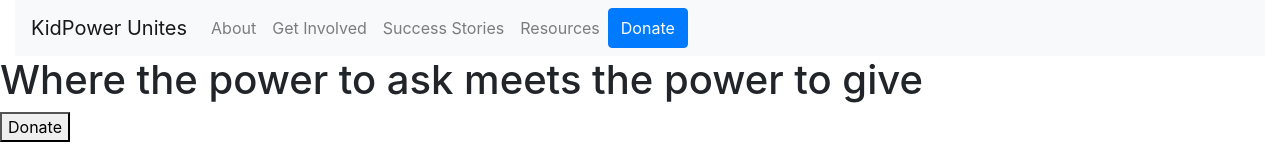
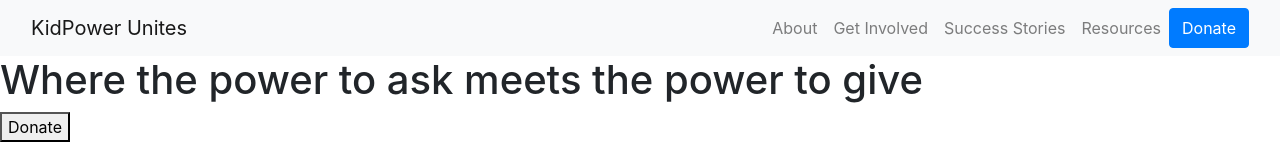
Before and after one commit to MVP-Marketplace/Kids-Power-Unite, a React (Create React App) app in the folder client/: page / in a window 1280 px wide. Shown: the top 148 px of the page. Built offline with nearby package versions, Linux system fonts and the light colour scheme; no server answers.

Commit message:
removed Navbar.js

```diff
--- a/client/src/components/Navbar.js
+++ b/client/src/components/Navbar.jsx
@@ -4,12 +4,12 @@ import { Container, Button, Nav, Navbar } from "react-bootstrap";
 function MyNavbar() {
   return (
     <>
-      <Container fluid>
+      <Container fluid className="bg-light">
         <Navbar bg="light" expand="lg">
-          <Navbar.Brand href="/">KidPower Unites</Navbar.Brand>
+          <Navbar.Brand href="#home">KidPower Unites</Navbar.Brand>
           <Navbar.Toggle aria-controls="basic-navbar-nav" />
           <Navbar.Collapse id="basic-navbar-nav">
-            <Nav className="mr-auto">
+            <Nav className="ml-auto">
               <Nav.Link href="/">About</Nav.Link>
               <Nav.Link href="#link">Get Involved</Nav.Link>
               <Nav.Link href="#link">Success Stories</Nav.Link>
```
